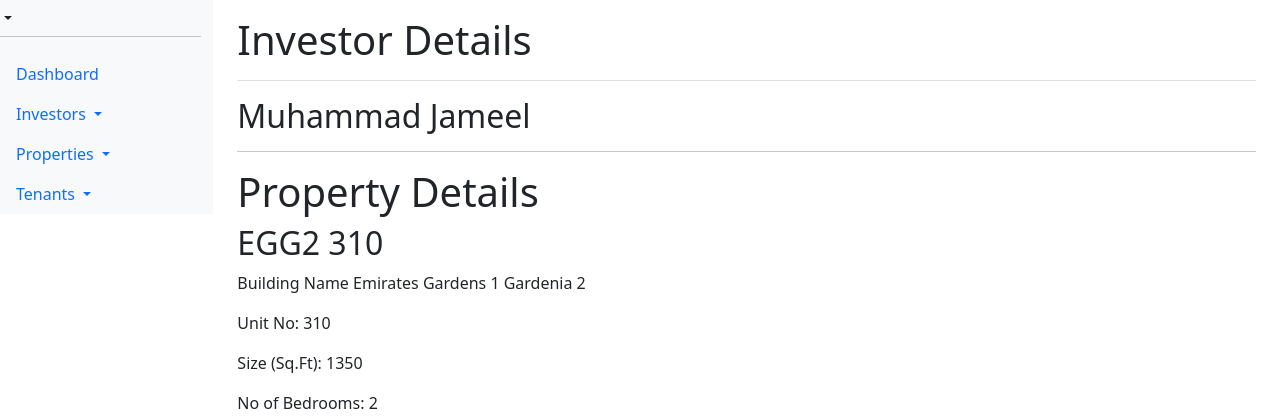
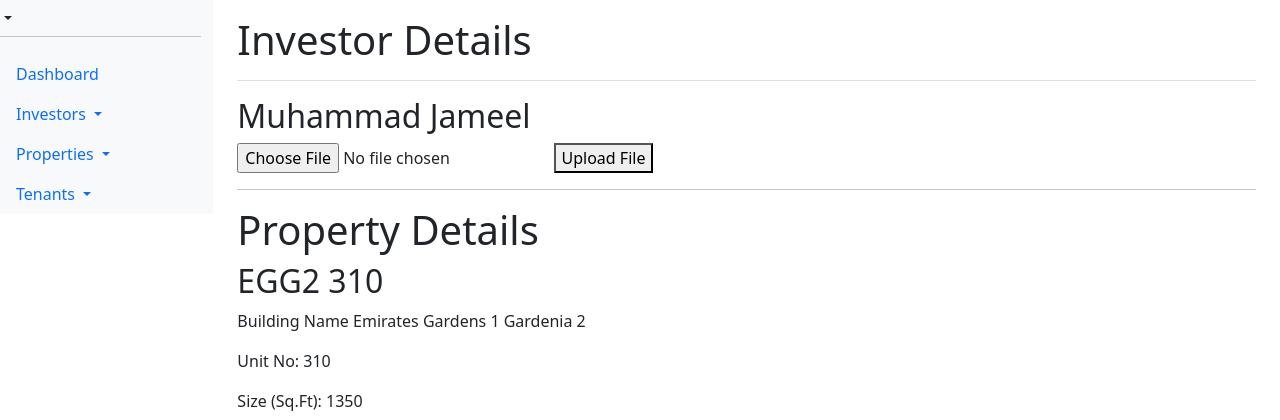
Before and after one commit to MY0usuf/Real-Estate-Management, a Flask app: a page that uses app/templates/view_investor.html in a window 1280 px wide. Shown: the top 420 px of the page. Run offline with Flask 3, Linux system fonts and the light colour scheme.

Commit message:
Added Functionality of uploading files

```diff
--- a/app/templates/view_investor.html
+++ b/app/templates/view_investor.html
@@ -5,6 +5,10 @@
 
 {% block content %}
 <h2>{{ investor.name }}</h2>
+<form action="{{ url_for('upload_file', entity_type='investor', entity_id=investor.id) }}" method="POST" enctype="multipart/form-data">
+    <input type="file" name="file">
+    <button type="submit">Upload File</button>
+</form>
 <hr>
 <h1>Property Details</h1>
 {% for property in investor.properties %}
--- a/app/templates/view_property.html
+++ b/app/templates/view_property.html
@@ -5,6 +5,10 @@
 
 {% block content %}
 <h2>{{ property.id }}</h2>
+<form action="{{ url_for('upload_file', entity_type='property', entity_id=property.id) }}" method="POST" enctype="multipart/form-data">
+    <input type="file" name="file">
+    <button type="submit">Upload File</button>
+</form>
 <p>Building Name {{ property.building_name }}</p>
 <p>Unit No: {{ property.unit_no }}</p>
 <p>Size (Sq.Ft): {{ property.square_feet }}</p>
--- a/app/templates/view_tenant.html
+++ b/app/templates/view_tenant.html
@@ -5,6 +5,10 @@
 
 {% block content %}
 <h2>{{ tenant.name }}</h2>
+<form action="{{ url_for('upload_file', entity_type='tenant', entity_id=tenant.id) }}" method="POST" enctype="multipart/form-data">
+    <input type="file" name="file">
+    <button type="submit">Upload File</button>
+</form>
 <p>Contact Number: {{ tenant.contact_number }}</p>
 <p>Email Address: {{ tenant.email_address }}</p>
 <p>Passport Number: {{ tenant.passport_number }}</p>
--- a/main.py
+++ b/main.py
@@ -5,6 +5,8 @@ from flask_login import LoginManager
 app = Flask(__name__, template_folder='app/templates')
 app.config['SQLALCHEMY_DATABASE_URI'] = 'sqlite:///property_management.db'
 app.config['SECRET_KEY'] = 'your_secret_key'
+app.config['UPLOAD_FOLDER'] = 'uploads/'
+app.config['ALLOWED_EXTENSIONS'] = {'pdf', 'png', 'jpg', 'jpeg', 'docx'}
 db = SQLAlchemy(app)
 login_manager = LoginManager(app)
 login_manager.login_view = 'login'
--- a/models/models.py
+++ b/models/models.py
@@ -18,6 +18,7 @@ class Investor(db.Model):
     properties = db.relationship('Property', backref='owner', lazy=True, cascade='all, delete-orphan')
     user_id = db.Column(db.Integer, db.ForeignKey('user.id'), nullable=False)
     user = db.relationship('User', backref=db.backref('investors', lazy=True))
+    document = db.Column(db.String(120), nullable=True)
 
 class Tenant(db.Model):
     id = db.Column(db.String, primary_key=True)
@@ -33,6 +34,7 @@ class Tenant(db.Model):
     security_deposit = db.Column(db.Integer, nullable=False)
     property_id = db.Column(db.String, db.ForeignKey('property.id'), nullable=False)
     is_current_tenant = db.Column(db.Boolean, default=True)
+    document = db.Column(db.String(120), nullable=True)
 
 class Property(db.Model):
     id = db.Column(db.String, primary_key=True)
@@ -43,3 +45,4 @@ class Property(db.Model):
     price = db.Column(db.Float, nullable=False)
     tenant = db.relationship('Tenant', backref='property', lazy=True, cascade='all, delete-orphan')
     owner_id = db.Column(db.String, db.ForeignKey('investor.id'), nullable=False)
+    document = db.Column(db.String(120), nullable=True)
--- a/routes/routes.py
+++ b/routes/routes.py
@@ -1,4 +1,5 @@
 from flask import render_template, request, redirect, url_for, session
+import os
 from flask_login import LoginManager, login_user, login_required, logout_user, current_user
 from main import app, db
 from models.models import User, Investor, Tenant, Property
@@ -9,6 +10,10 @@ login_manager.login_view = 'login'
 @login_manager.user_loader
 def load_user(user_id):
     return User.query.get(int(user_id))
+
+def allowed_file(filename):
+    return '.' in filename and filename.rsplit('.', 1)[1].lower() in app.config['ALLOWED_EXTENSIONS']
+
 
 # ----------------------------------------User Authentication Routes----------------------------------
 @app.route('/login', methods=['GET', 'POST'])
@@ -63,6 +68,62 @@ def home():
     tenants = Tenant.query.all()
     return render_template('home.html', investors=investors, properties=properties, tenants=tenants)
 
+@app.route('/upload_file/<entity_type>/<entity_id>', methods=['POST'])
+@login_required
+def upload_file(entity_type, entity_id):
+    if 'file' not in request.files:
+        return 'No file part', 400
+
+    file = request.files['file']
+    if file.filename == '':
+        return 'No selected file', 400
+
+    if file and allowed_file(file.filename):
+        entity_type = entity_type.lower()
+        base_path = app.config['UPLOAD_FOLDER']
+
+        # Determine the correct folder path based on entity type and hierarchy
+        if entity_type == 'property':
+            property_obj = Property.query.get(entity_id)
+            if not property_obj:
+                return 'Property not found', 404
+
+            investor_id = property_obj.owner_id  # Assuming Property has owner_id
+            upload_folder = os.path.join(base_path, current_user.name, f'{investor_id}', f'{entity_id}')
+
+        elif entity_type == 'tenant':
+            tenant_obj = Tenant.query.get(entity_id)
+            if not tenant_obj:
+                return 'Tenant not found', 404
+
+            property_id = tenant_obj.property_id  # Assuming Tenant has property_id
+            property_obj = Property.query.get(property_id)
+            if not property_obj:
+                return 'Property for tenant not found', 404
+
+            investor_id = property_obj.owner_id
+            upload_folder = os.path.join(base_path, current_user.name, f'{investor_id}', f'{property_id}', f'{entity_id}')
+
+        elif entity_type == 'investor':
+            upload_folder = os.path.join(base_path, current_user.name, f'{entity_id}')
+
+        else:
+            return 'Invalid entity type', 400
+
+        os.makedirs(upload_folder, exist_ok=True)
+
+        # Save the file
+        filename = os.path.join(upload_folder, file.filename)
+        file.save(filename)
+
+        # Optional: Save the file path in the database
+        # db.session.commit()
+
+        return 'File uploaded successfully', 200
+    return 'Invalid file type', 400
+
+
+
 #<------------------------------------------------INVESTORS ROUTES--------------------------------------------------------------------->
 
 @app.route('/investors')
@@ -108,6 +169,35 @@ def add_investor():
         return redirect(url_for('home'))
 
     return render_template('add_investor.html')
+
+@app.route('/upload_investor_file/<investor_id>', methods=['POST'])
+@login_required
+def upload_investor_file(investor_id):
+    if 'file' not in request.files:
+        return 'No file part', 400
+
+    file = request.files['file']
+    if file.filename == '':
+        return 'No selected file', 400
+
+    if file and allowed_file(file.filename):
+        # Create a directory path like 'uploads/user/investor/{investor_id}/'
+        upload_folder = os.path.join(app.config['UPLOAD_FOLDER'], 'user', 'investor', str(investor_id))
+        os.makedirs(upload_folder, exist_ok=True)
+
+        # Save file
+        filename = os.path.join(upload_folder, file.filename)
+        file.save(filename)
+
+        # Optionally, save the file path to the database
+        # investor = Investor.query.get(investor_id)
+        # investor.document_file_path = filename
+        # db.session.commit()
+
+        return 'File uploaded successfully', 200
+    return 'Invalid file type', 400
+
+
 
 #<----------------------------------------------PROPERTIES ROUTES--------------------------------------------------------------------->
 
```
Also changed, not shown: 1 other file.
